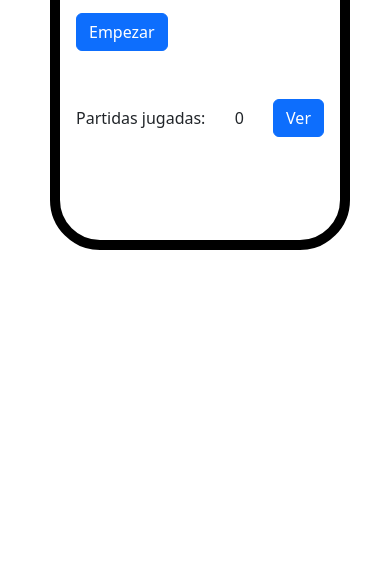
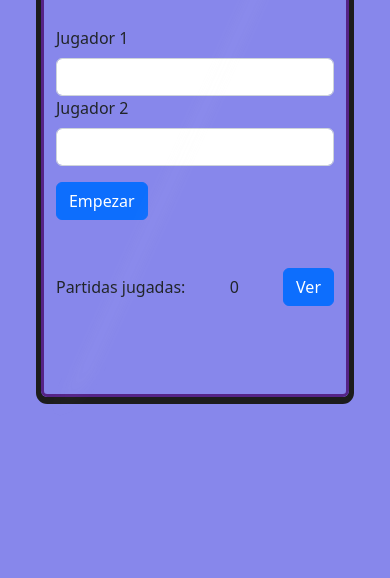
Before and after one commit to marcohzo/RickAndMortyGame, a website with bundled scripts: page index.html in a window 390 px wide. Shown: the part 266-844 px from the top of the page. Built offline with nearby package versions, Linux system fonts and the light colour scheme.

Commit message:
mobile-screen

```diff
--- a/index.html
+++ b/index.html
@@ -7,17 +7,33 @@
     <title>Rick and Morty</title>
     <link rel="stylesheet" href="styles.css" />
     <!-- bootstrap css -->
-    <link href="https://cdn.jsdelivr.net/npm/bootstrap@5.2.1/dist/css/bootstrap.min.css" rel="stylesheet" integrity="sha384-iYQeCzEYFbKjA/T2uDLTpkwGzCiq6soy8tYaI1GyVh/UjpbCx/TYkiZhlZB6+fzT" crossorigin="anonymous">
+    <link
+      href="https://cdn.jsdelivr.net/npm/bootstrap@5.2.1/dist/css/bootstrap.min.css"
+      rel="stylesheet"
+      integrity="sha384-iYQeCzEYFbKjA/T2uDLTpkwGzCiq6soy8tYaI1GyVh/UjpbCx/TYkiZhlZB6+fzT"
+      crossorigin="anonymous"
+    />
   </head>
   <body>
-    <div class="container mobile d-flex justify-content-center my-3">
+    <div id="mobile-screen">
+      <div class="container mt-5">
+        <h1>Rick and Morty Game</h1>
+        <div id="game"></div>
+      </div>
+      </div>
+    </div>
+    <!-- <div class="container mobile d-flex justify-content-center my-3">
       <div class="mobile-borders">
         <h1 class="text-center">Rick and Morty</h1>
         <div id="game"></div>
       </div>
-    </div>
+    </div> -->
     <!-- bootstrap js -->
-    <script src="https://cdn.jsdelivr.net/npm/bootstrap@5.2.1/dist/js/bootstrap.bundle.min.js" integrity="sha384-u1OknCvxWvY5kfmNBILK2hRnQC3Pr17a+RTT6rIHI7NnikvbZlHgTPOOmMi466C8" crossorigin="anonymous"></script>
-    <script type='module' src="./js/app.js"></script>
+    <script
+      src="https://cdn.jsdelivr.net/npm/bootstrap@5.2.1/dist/js/bootstrap.bundle.min.js"
+      integrity="sha384-u1OknCvxWvY5kfmNBILK2hRnQC3Pr17a+RTT6rIHI7NnikvbZlHgTPOOmMi466C8"
+      crossorigin="anonymous"
+    ></script>
+    <script type="module" src="./js/app.js"></script>
   </body>
 </html>
--- a/styles.css
+++ b/styles.css
@@ -1,15 +1,54 @@
-.mobile{
-    width: 400px;
+:root {
+  padding: 0;
+  margin: 0;
+  box-sizing: border-box;
+  /* shared color for the case and buttons */
+  --case-color: rgb(28, 28, 28);
 }
-.mobile-borders{
-    border: 10px solid #000;
-    border-radius: 50px;
-    width: 300px;
-    min-height: 500px;
-    padding: 1rem;
+body {
+  background-color: rgb(135, 135, 235);
+  margin: 0;
+  padding: 0;
 }
-:root{
-    padding: 0;
-    margin: 0;
-    box-sizing: border-box;
+/*Screen*/
+#mobile-screen {
+  /* background-color: rgb(35, 35, 35); */
+  border: 3px solid rgb(85, 35, 135);
+  border-radius: 0.735vh;
+  box-shadow: 0 2px 0 5px var(--case-color);
+  height: 63.5vh;
+  margin: 15vh auto 15vh auto;
+  position: relative;
+  width: 36.5vh;
 }
+
+/*Case*/
+#mobile-screen::after {
+  background-color: black;
+  border: 1px solid rgba(235, 235, 235, 0.2);
+  border-radius: 100%;
+  box-shadow: 0 0 3px rgba(0, 0, 0, 0.6);
+  content: "";
+  left: calc(53.5% - 15px);
+  position: absolute;
+  right: calc(53.5% - 15px);
+  top: 1.265vh;
+  height: 10px;
+  width: 10px;
+  z-index: 1;
+}
+
+/*Sheen*/
+#mobile-screen::before {
+  content: "";
+  background-color: rgba(235, 235, 235, 0.2);
+  bottom: 49.765%;
+  display: flex;
+  filter: blur(8px);
+  justify-content: center;
+  left: 0;
+  position: absolute;
+  right: 0;
+  top: 49.765%;
+  transform: rotate(-65.5deg) skewX(43.5deg) scaleX(1.936);
+}
```
